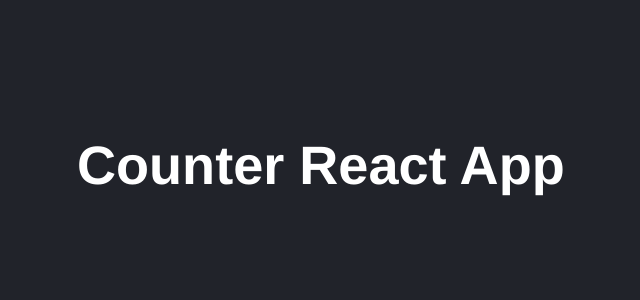
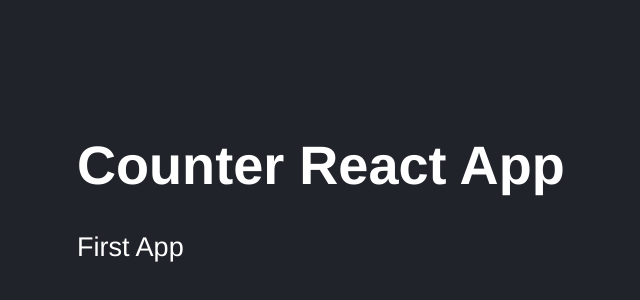
Before and after one commit to Alejoboga20/counter-app, a React (Create React App) app: page / in a window 1280 px wide. Shown: the part 30-330 px from the top of the page, without its empty margins (51-691 px from the left). Built offline with nearby package versions, Linux system fonts and the light colour scheme.

Commit message:
Using fragment as wrapper

```diff
--- a/src/components/App.js
+++ b/src/components/App.js
@@ -1,7 +1,12 @@
 import React from 'react';
 
 const App = () => {
-  return <h1>Counter React App</h1>;
+  return (
+    <>
+      <h1>Counter React App</h1>
+      <p>First App</p>
+    </>
+  );
 };
 
 export default App;
```
